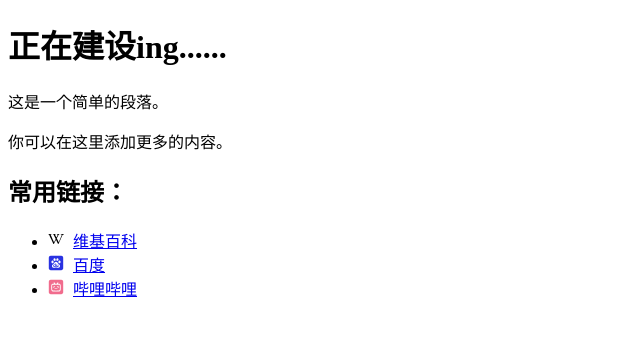
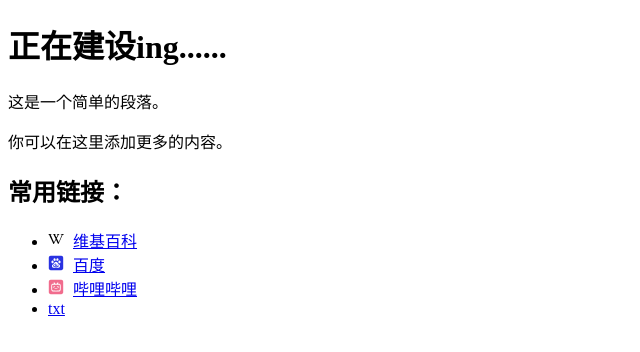
Before and after one commit to ldjzxz/ldjzxz.github.io, a plain HTML site: page index.html in a window 1280 px wide. Shown: the full height of the page, 0-640 px from the left. Drawn offline with Linux system fonts and the light colour scheme.

Commit message:
Update index.html

```diff
--- a/index.html
+++ b/index.html
@@ -33,6 +33,9 @@
             <img class="icon" src="Picture/哔哩哔哩.svg" alt="网站图标">
             <a href="https://www.bilibili.com/">哔哩哔哩</a>
         </li>
+        <li>
+            <a href="https://ldjzxz.github.io/txt">txt</a>
+        </li>
     </ul>
 
 </body>
```
